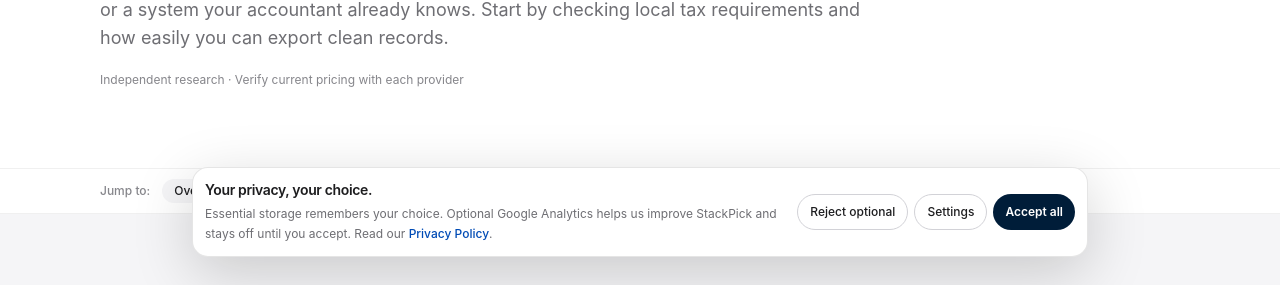
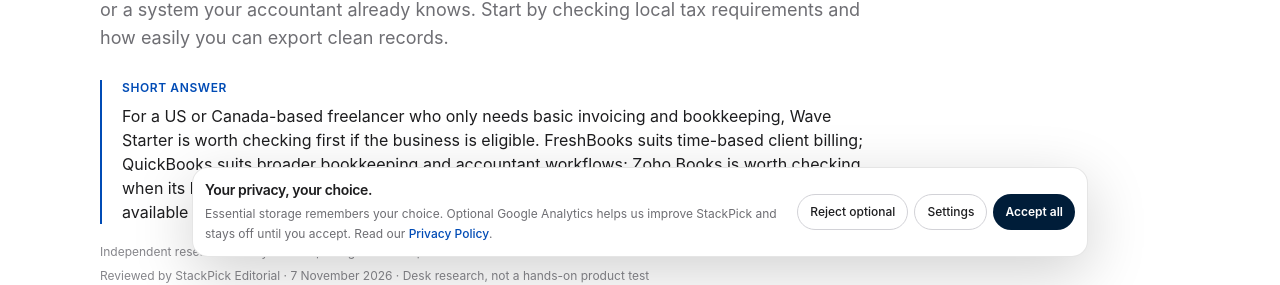
Before and after one commit to LinukaBandara/StackPick, a Next.js app: page /best/accounting-for-freelancers in a window 1280 px wide. Shown: the part 519-804 px from the top of the page. Built offline with nearby package versions, Linux system fonts and the light colour scheme; no server answers.

Commit message:
Add dated freelancer accounting regional plan details

```diff
--- a/app/best/accounting-for-freelancers/page.tsx
+++ b/app/best/accounting-for-freelancers/page.tsx
@@ -11,10 +11,10 @@ export const metadata: Metadata = {
 };
 
 const ACCOUNTING_PROFILES = [
-  { name: "Wave", url: "https://www.waveapps.com/", href: "/software/wave", note: "Free basic bookkeeping and invoicing for eligible businesses" },
-  { name: "FreshBooks", url: "https://www.freshbooks.com/", href: "/software/freshbooks", note: "Service freelancers billing by time or project" },
-  { name: "QuickBooks Online", url: "https://quickbooks.intuit.com/", href: "/software/quickbooks", note: "Fuller accounting when accountant compatibility matters" },
-  { name: "Zoho Books", url: "https://www.zoho.com/books/", href: "https://www.zoho.com/books/", note: "Connected books for teams already in Zoho" },
+  { name: "Wave", url: "https://www.waveapps.com/pricing/", href: "/software/wave", note: "Free basic bookkeeping and invoicing for eligible businesses" },
+  { name: "FreshBooks", url: "https://www.freshbooks.com/pricing", href: "/software/freshbooks", note: "Service freelancers billing by time or project" },
+  { name: "QuickBooks Online", url: "https://quickbooks.intuit.com/pricing/", href: "/software/quickbooks", note: "Fuller accounting when accountant compatibility matters" },
+  { name: "Zoho Books", url: "https://www.zoho.com/us/books/pricing/", href: "https://www.zoho.com/books/", note: "Connected books for teams already in Zoho" },
 ];
 
 export default function Page() {
@@ -22,8 +22,10 @@ export default function Page() {
     <ComparisonArticle
       title="Best Accounting Software for Freelancers"
       slug="accounting-for-freelancers"
+      reviewedOn="2026-11-07"
       intro="Freelancer accounting is mainly about keeping business income, expenses and tax records understandable without turning admin into a second job. The right choice depends on whether you need simple invoice-and-expense tracking, time-based billing, or a system your accountant already knows. Start by checking local tax requirements and how easily you can export clean records."
-      pricingNote="Plans, bank feeds, payment features and tax support vary by country. Confirm current pricing, regional availability, free-plan limits and accountant access before moving your records. Free invoice creation does not always mean free payment processing or full bookkeeping features."
+      quickAnswer="For a US or Canada-based freelancer who only needs basic invoicing and bookkeeping, Wave Starter is worth checking first if the business is eligible. FreshBooks suits time-based client billing; QuickBooks suits broader bookkeeping and accountant workflows; Zoho Books is worth checking when its local edition and eligibility rules fit. A free plan in one country is not automatically available in another."
+      pricingNote="US plan and regional eligibility details checked November 7, 2026. Wave account creation is limited to businesses based in the US and Canada. FreshBooks has a 30-day no-card trial, then paid plans with billable-client limits. QuickBooks US Free is limited to 1 user, no accountant access, 2 invoices/month and 1 connected bank; Simple Start is paid. Zoho Books US Free supports 1 user plus 1 accountant, up to 1,000 invoices and 1,000 expenses/year, and is subject to a US$50,000 annual-revenue threshold. Country editions, bank feeds, payment gateways, taxes and accountant access vary; verify local terms before importing records."
       tools={[
         {
           name: "Wave",
```
